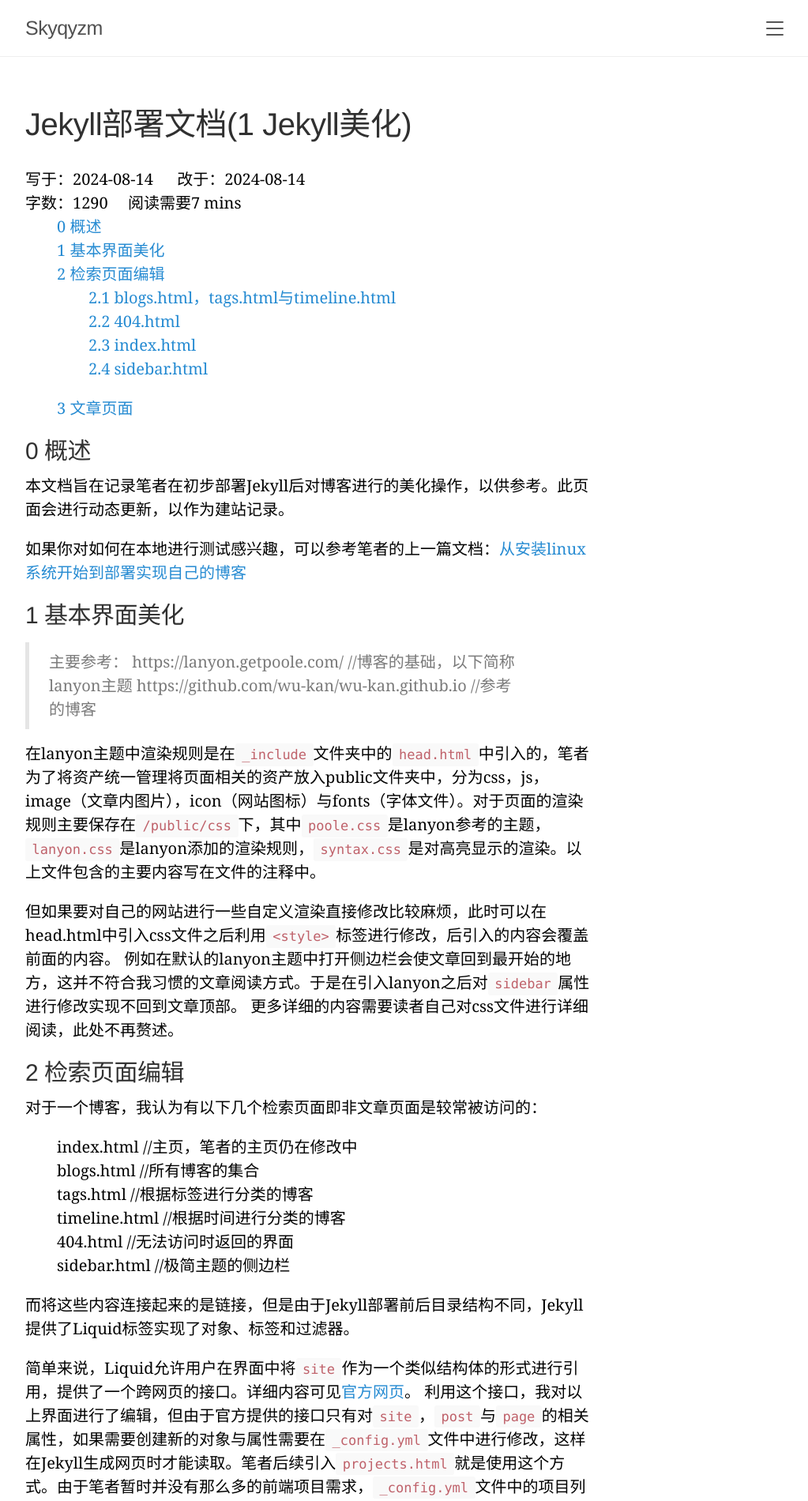
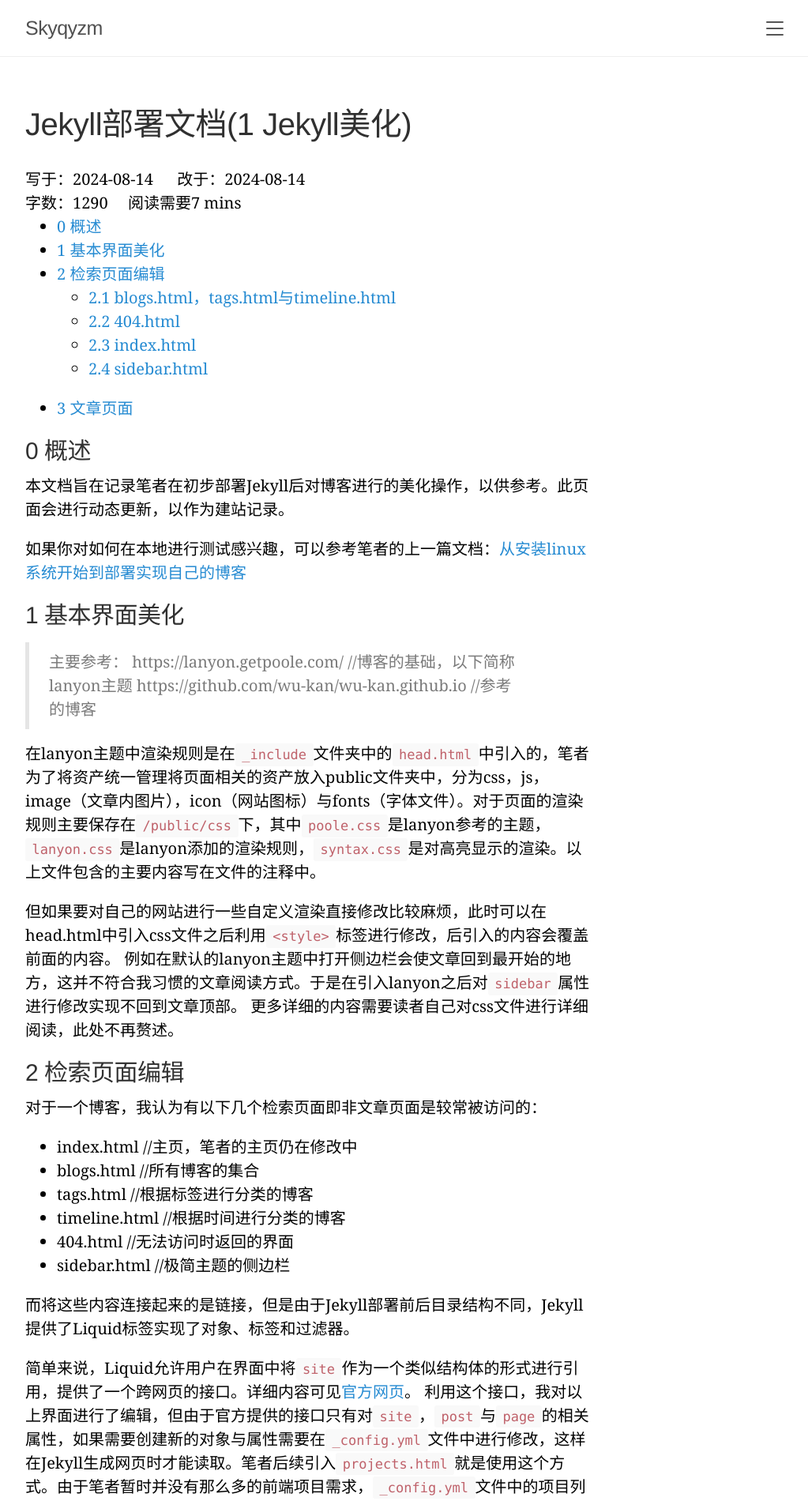
Before and after one commit to skyjty/skyjty.github.io, a Jekyll site: the page built from _posts/2024-08-14-Jekyll1.markdown, in a window 1280 px wide. Shown: the top 1900 px of the page at 79% size, without its empty margins (248-1271 px from the left). Built offline with Jekyll 4.4.1, drawn with Linux system fonts in a browser that asks for light colours; nearby versions of some CDN libraries.

Commit message:
Update sidebar.html

```diff
--- a/_includes/sidebar.html
+++ b/_includes/sidebar.html
@@ -42,7 +42,7 @@
     <!-- menu -->
     {% if page.layout == "post" %}
     <style>
-      li {list-style-type:none;}
+      li.sidebar-nav-item {list-style-type:none;}
       #toc .sidebar-nav-item {
         font-size:xx-small;
       }
```
